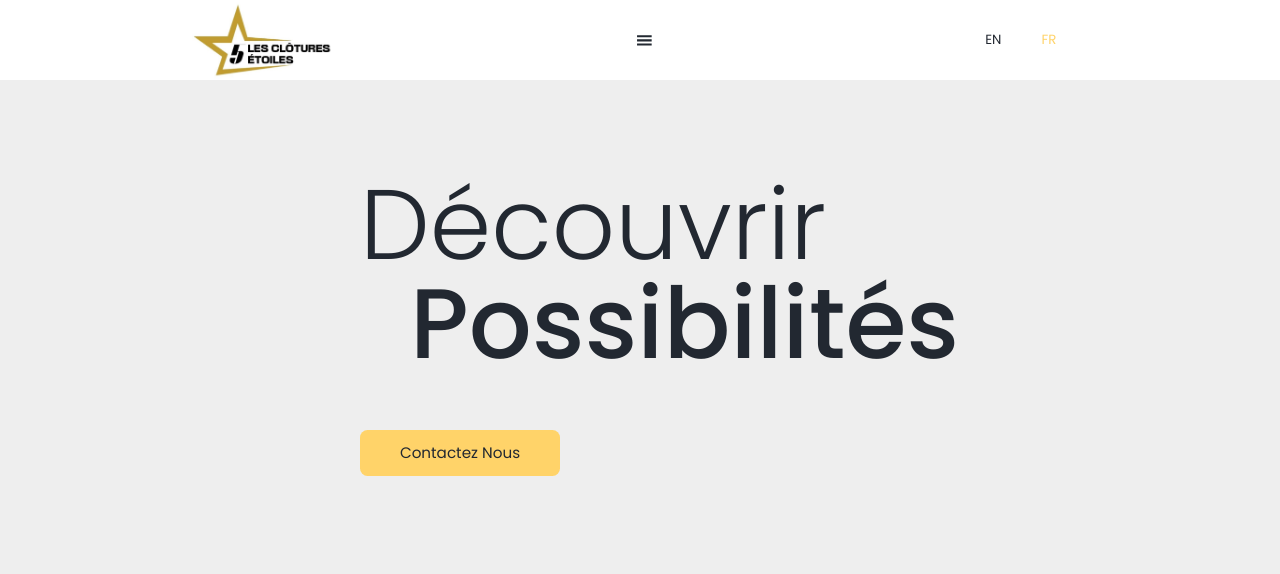
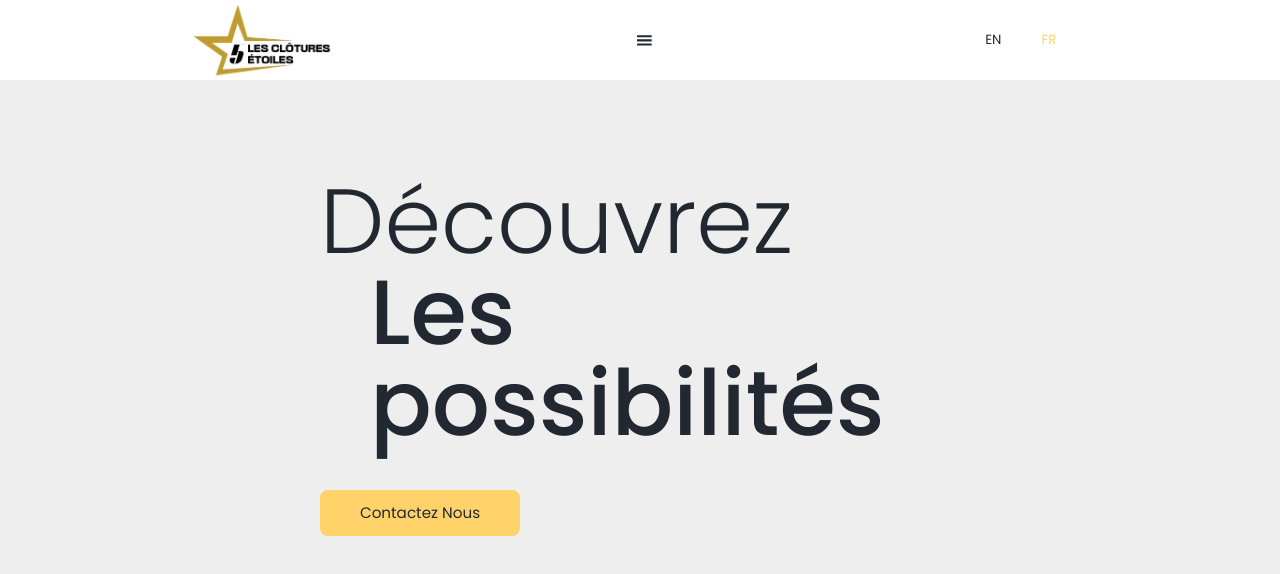
Before and after one commit to nandini92/Clotures_Cinq_Etoiles, a React (Create React App) app in the folder client/: page / in a window 1280 px wide. Shown: the top 574 px of the page. Built offline with nearby package versions, Linux system fonts and the light colour scheme.

Commit message:
Added README, fixed landing page layout with new french wording and fixed mobile menu

```diff
--- a/client/src/components/Header.js
+++ b/client/src/components/Header.js
@@ -8,17 +8,15 @@ import LanguageSelector from "./LanguageSelector";
 import { Text } from "../contexts/LanguageContext";
 import Menu from "./Menu";
 
-
 const Header = ({ scrollPercentage }) => {
   const [rollDown, setRollDown] = useState(false);
 
   const scrollWithOffset = (el, yOffset) => {
     const yCoordinate = el.getBoundingClientRect().top + window.pageYOffset;
-    window.scrollTo({ top: yCoordinate + yOffset, behavior: 'smooth' });
-}
+    window.scrollTo({ top: yCoordinate + yOffset, behavior: "smooth" });
+  };
 
   return (
-    <>
     <Wrapper>
       <Content>
         <Logo
@@ -30,27 +28,30 @@ const Header = ({ scrollPercentage }) => {
             <Option smooth to="/#home">
               <Text tid="option1" />
             </Option>
-              <Option smooth to="/#about-us"  scroll={el => scrollWithOffset(el, -300)}>
+            <Option
+              smooth
+              to="/#about-us"
+              scroll={(el) => scrollWithOffset(el, -300)}
+            >
               <Text tid="option2" />
             </Option>
             <Option smooth to="/#projects">
               <Text tid="option3" />
             </Option>
-              <Option smooth to="/#contact" >
+            <Option smooth to="/#contact">
               <Text tid="option4" />
             </Option>
           </Links>
-          )
-          : (!rollDown ? <Burger onClick={() => setRollDown(true)}/> : <Cross onClick={() => setRollDown(false)}/>)
-          }
+        ) : !rollDown ? (
+          <Burger onClick={() => setRollDown(true)} />
+        ) : (
+          <Cross onClick={() => setRollDown(false)} />
+        )}
         <LanguageSelector />
       </Content>
-        <ScrollTracker
-          style={{ width: `${scrollPercentage}%` }}
-        ></ScrollTracker>
+      <Menu rollDown={rollDown} setRollDown={setRollDown} />
+      <ScrollTracker style={{ width: `${scrollPercentage}%` }}></ScrollTracker>
     </Wrapper>
-      <Menu rollDown={rollDown} setRollDown={setRollDown}/>
-    </>
   );
 };
 
@@ -96,12 +97,12 @@ const ScrollTracker = styled.div`
   background-color: var(--yellow);
 `;
 const Burger = styled(GiHamburgerMenu)`
-  font-size: 1.10em;
+  font-size: 1.1em;
   align-self: center;
   position: relative;
 `;
 const Cross = styled(RxCross2)`
-  font-size: 1.10em;
+  font-size: 1.1em;
   align-self: center;
   position: relative;
 `;
--- a/client/src/components/Home.js
+++ b/client/src/components/Home.js
@@ -57,7 +57,7 @@ const TextWrapper = styled.div`
   display: flex;
   flex-direction: column;
   /* margin-right: 10%; */
-  width: 70vh;
+  width: 50vw;
 
   @media (width < 1000px) {
     width: 100%;
@@ -70,8 +70,8 @@ const TitleText = styled.div`
   /* padding-top: 50px; */
   position: relative;
   z-index: 1;
-  font-size: 6.5rem;
-  margin-bottom: 10%;
+  font-size: 6rem;
+  margin-bottom: 5vh;
 
   @media (width < 1000px) {
     text-align: center;
@@ -122,7 +122,7 @@ const Title2 = styled.h1`
 const Description = styled.p`
   font-weight: 300;
   line-height: 1.5rem;
-  margin-bottom: 10%;
+  margin-bottom: 5vh;
 `;
 const Button = styled(HashLink)`
   cursor: pointer;
--- a/client/src/components/Menu.js
+++ b/client/src/components/Menu.js
@@ -27,9 +27,6 @@ const Menu = ({rollDown, setRollDown}) => {
 };
 
 const Dropdown = styled.div`
-  position: fixed;
-  z-index: 100;
-  top: 100px;
   width: 100%;
   background-color: var(--grey);
   display: flex;
--- a/client/src/languages/fr.json
+++ b/client/src/languages/fr.json
@@ -3,8 +3,8 @@
     "option2": "À propos",
     "option3": "Réalisations",
     "option4": "Contactez Nous",
-    "landingHeader1": "Découvrir",
-    "landingHeader2": "Possibilités",
+    "landingHeader1": "Découvrez",
+    "landingHeader2": "Les possibilités",
     "landingDescription": "Bienvenue chez Clôtures Cinq Étoiles, vos experts de confiance en matière de clôtures à Montréal et dans ses environs. Au cours de notre première année d'activité, nous sommes fiers d'être une entreprise à taille humaine dédiée à offrir un service rapide et fiable. Que vous ayez besoin d'une nouvelle installation de clôture, de réparations ou d'entretien, notre équipe qualifiée est là pour répondre à vos besoins en matière de clôture avec le plus grand soin et professionnalisme. Découvrez la touche personnalisée de Clôtures Cinq Étoiles pour toutes vos exigences en matière de clôture.",
     "icon1" : "Privé",
     "icon2" : "Sécurisé",
```
Also changed, not shown: 2 other files (tests, documents, lock files or other folders). Lines whose indentation alone changed are shown as unchanged.
